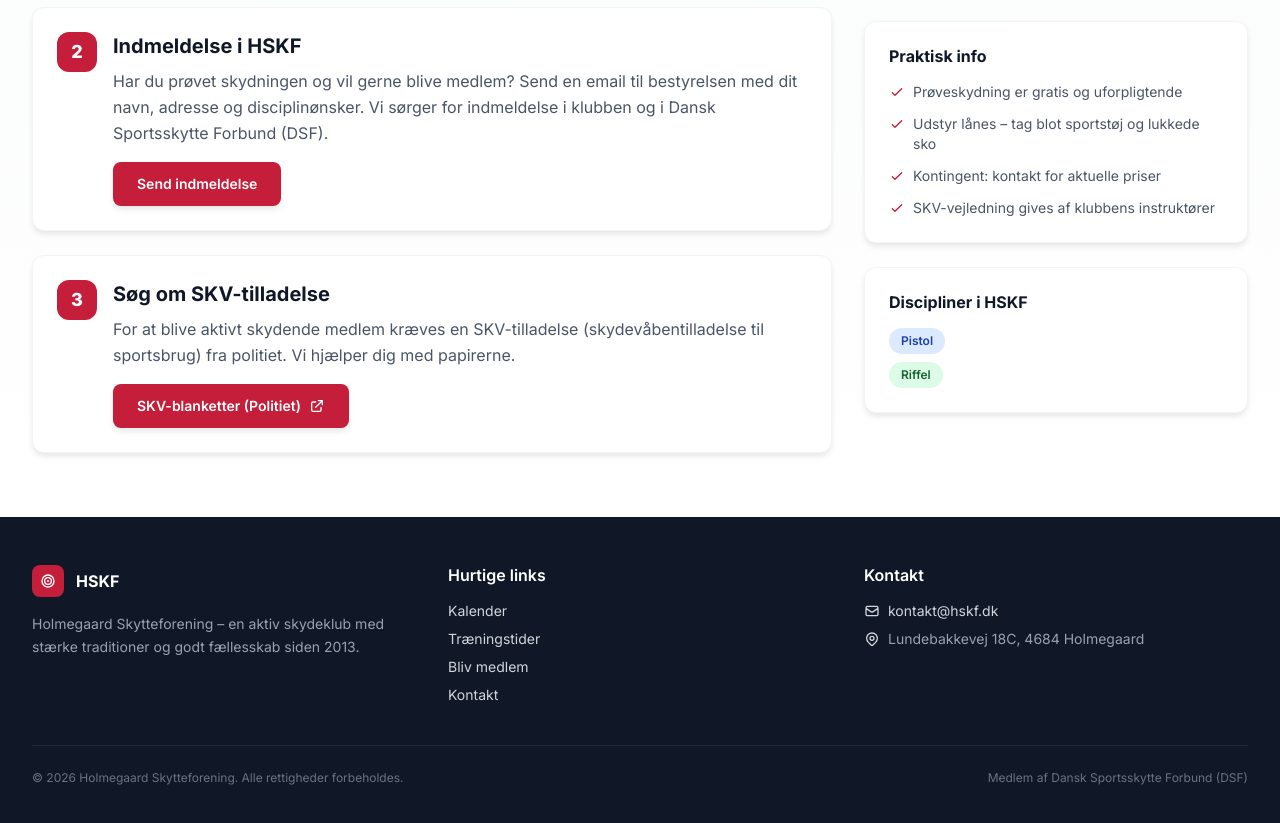
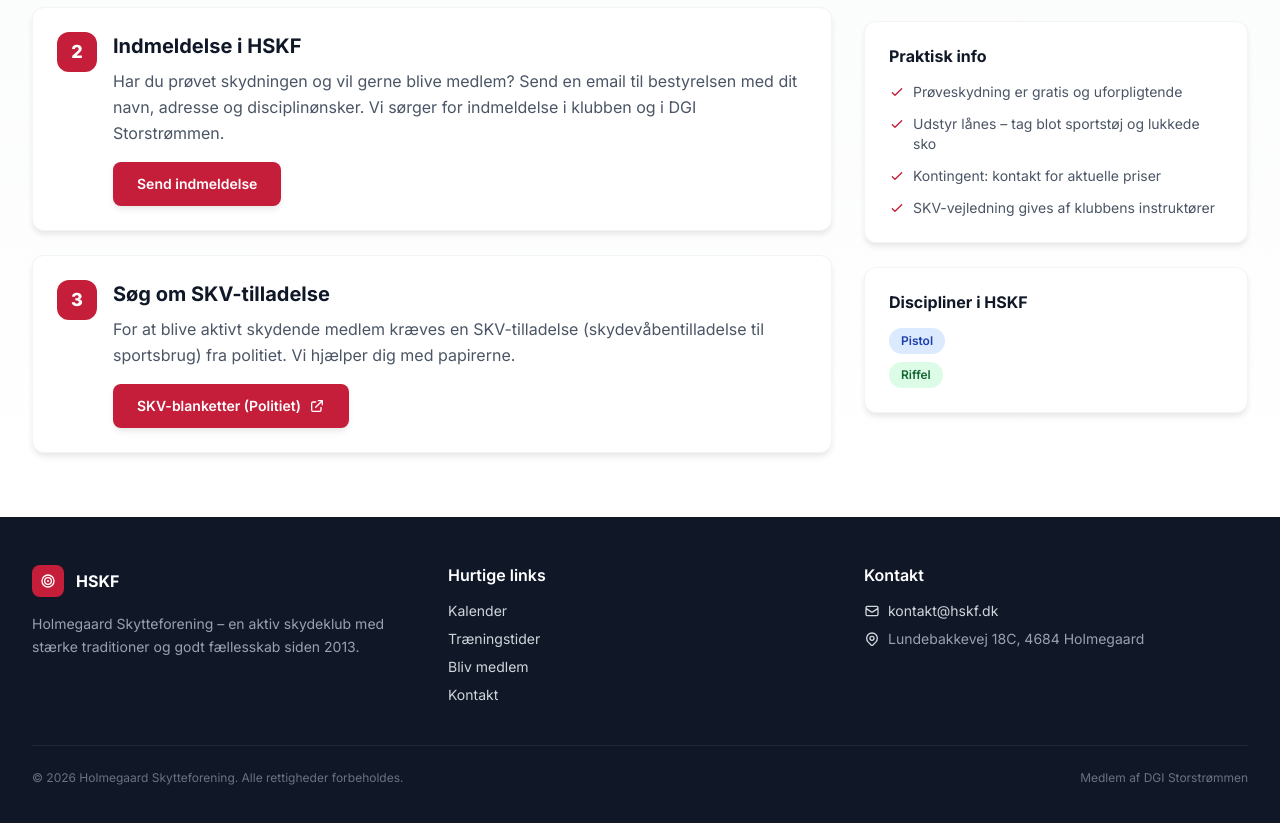
Before and after one commit to JWqvist/hskf-website, an Astro site: page /bliv-medlem in a window 1280 px wide. Shown: the part 507-1330 px from the top of the page. Built offline with nearby package versions, Linux system fonts and the light colour scheme; Astro itself is replaced by a stand-in of ours.

Commit message:
fix: Replace DSF with DGI Storstrømmen across all pages

```diff
--- a/src/layouts/BaseLayout.astro
+++ b/src/layouts/BaseLayout.astro
@@ -238,7 +238,7 @@ const noticesJson = JSON.stringify(notices);
       </div>
       <div class="mt-10 pt-6 border-t border-gray-800 flex flex-col sm:flex-row items-center justify-between gap-4 text-xs text-gray-500">
         <span>© {new Date().getFullYear()} Holmegaard Skytteforening. Alle rettigheder forbeholdes.</span>
-        <span>Medlem af Dansk Sportsskytte Forbund (DSF)</span>
+        <span>Medlem af DGI Storstrømmen</span>
       </div>
     </div>
   </footer>
--- a/src/pages/bliv-medlem.astro
+++ b/src/pages/bliv-medlem.astro
@@ -11,7 +11,7 @@ const steps = [
   {
     step: '2',
     title: 'Indmeldelse i HSKF',
-    desc: 'Har du prøvet skydningen og vil gerne blive medlem? Send en email til bestyrelsen med dit navn, adresse og disciplinønsker. Vi sørger for indmeldelse i klubben og i Dansk Sportsskytte Forbund (DSF).',
+    desc: 'Har du prøvet skydningen og vil gerne blive medlem? Send en email til bestyrelsen med dit navn, adresse og disciplinønsker. Vi sørger for indmeldelse i klubben og i DGI Storstrømmen.',
     action: { label: 'Send indmeldelse', href: 'mailto:kontakt@hskf.dk?subject=Indmeldelse%20i%20HSKF&body=Hej%20HSKF%2C%0A%0AJeg%20er%20interesseret%20i%20at%20melde%20mig%20ind%20i%20Holmegaard%20Skytteforening.%0A%0ANavn%3A%20%0AAdresse%3A%20%0ATelefon%3A%20%0ADisciplin%3A%20', external: false },
   },
   {
--- a/src/pages/kontakt.astro
+++ b/src/pages/kontakt.astro
@@ -4,7 +4,7 @@ import BaseLayout from '../layouts/BaseLayout.astro';
 const faq = [
   { q: 'Firmaarrangementer og events', a: 'Vi tilbyder skydeoplevelser for firmaer, polterabender og grupper. Send en bookingforespørgsel via email.' },
   { q: 'Indmeldelse og kontingent', a: 'Bestyrelsen hjælper med indmeldelse og kan oplyse om aktuelle kontingentpriser.' },
-  { q: 'SKV og licens', a: 'Klubbens instruktører vejleder om SKV-ansøgning til politiet og DSF-licens.' },
+  { q: 'SKV og licens', a: 'Klubbens instruktører vejleder om SKV-ansøgning til politiet og DGI-licens.' },
   { q: 'Stævner og events', a: 'Se kalenderen for kommende arrangementer, eller kontakt os for særarrangementer.' },
 ];
 ---
```
